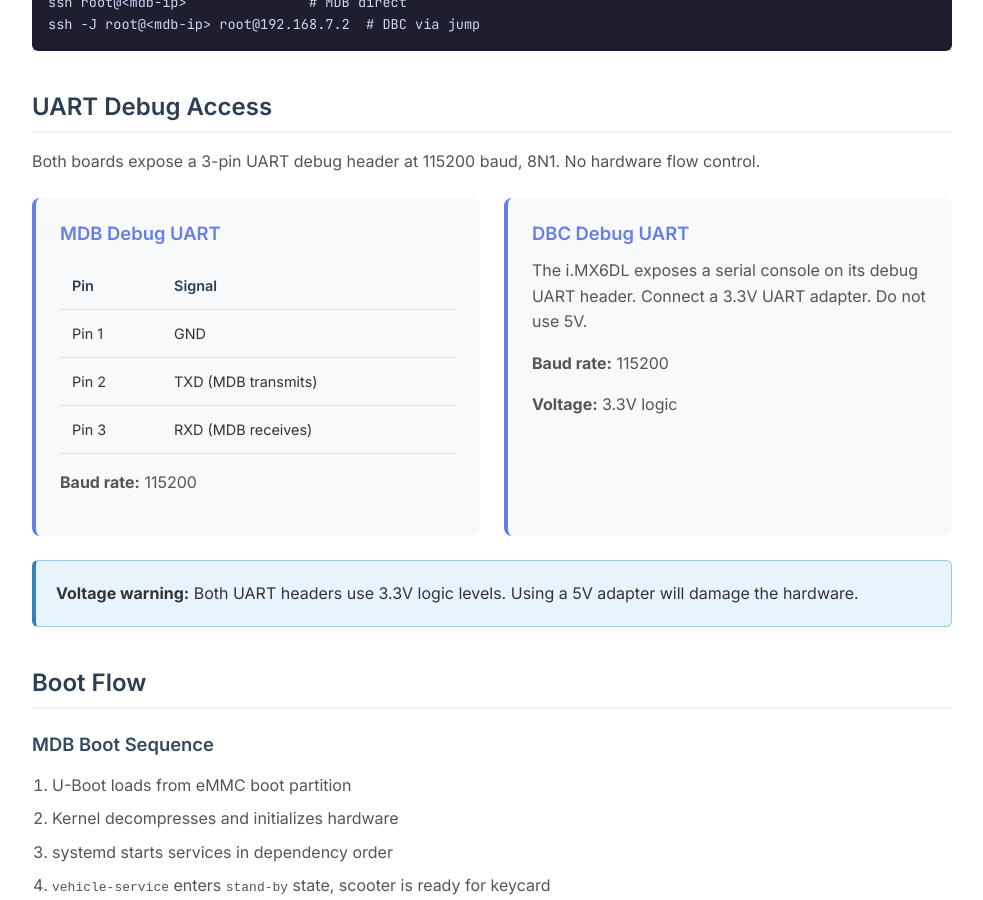
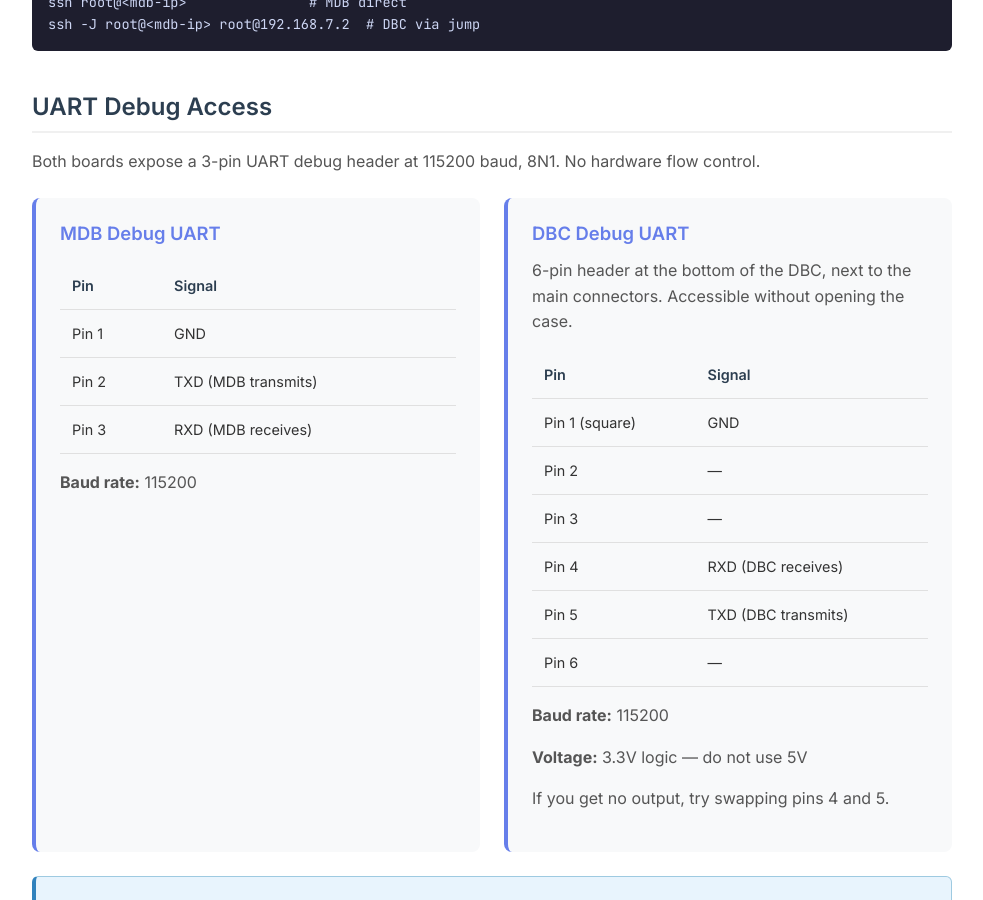
Before and after one commit to librescoot/librescoot.github.io, a Jekyll site: the page built from docs/hardware.html, in a window 1280 px wide and 900 px high, scrolled down 2003 px. Shown: the whole window, without its empty margins (148-1131 px from the left). Built offline with Jekyll 4.4.1, drawn with Linux system fonts in a browser that asks for light colours.

Commit message:
fix: correct DBC UART pinout to 6-pin header
Pin 1 (square) is GND, pins 4/5 are RX/TX. Updated both
install guide and hardware reference.

```diff
--- a/docs/hardware.html
+++ b/docs/hardware.html
@@ -101,9 +101,21 @@ ssh -J root@&lt;mdb-ip&gt; root@192.168.7.2  # DBC via jump</pre>
 
         <div class="arch-card">
             <h3>DBC Debug UART</h3>
-            <p>The i.MX6DL exposes a serial console on its debug UART header. Connect a 3.3V UART adapter. Do not use 5V.</p>
+            <p>6-pin header at the bottom of the DBC, next to the main connectors. Accessible without opening the case.</p>
+            <table class="services-table">
+                <thead><tr><th>Pin</th><th>Signal</th></tr></thead>
+                <tbody>
+                    <tr><td>Pin 1 (square)</td><td>GND</td></tr>
+                    <tr><td>Pin 2</td><td>—</td></tr>
+                    <tr><td>Pin 3</td><td>—</td></tr>
+                    <tr><td>Pin 4</td><td>RXD (DBC receives)</td></tr>
+                    <tr><td>Pin 5</td><td>TXD (DBC transmits)</td></tr>
+                    <tr><td>Pin 6</td><td>—</td></tr>
+                </tbody>
+            </table>
             <p><strong>Baud rate:</strong> 115200</p>
-            <p><strong>Voltage:</strong> 3.3V logic</p>
+            <p><strong>Voltage:</strong> 3.3V logic — do not use 5V</p>
+            <p>If you get no output, try swapping pins 4 and 5.</p>
         </div>
     </div>
 
```
Also changed, not shown: docs/install.html (+8 -5 lines).
